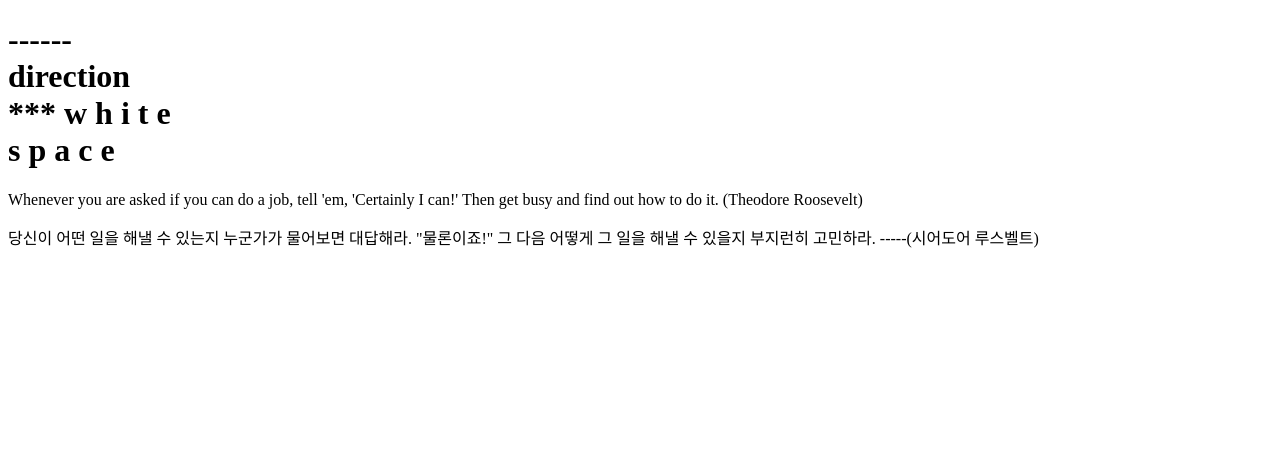
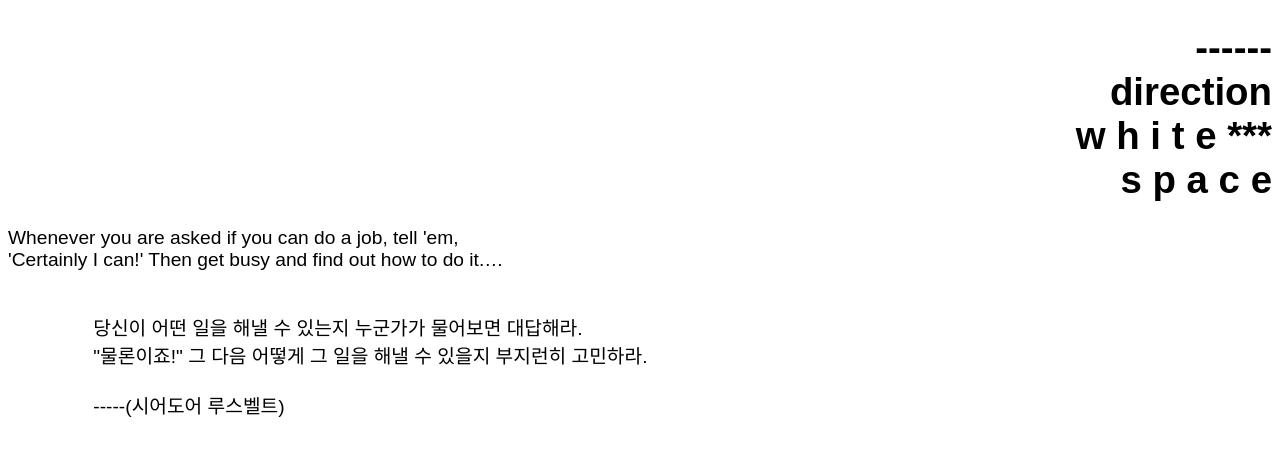
Before and after one commit to rnjstpfk/web, a plain HTML site: page chapter06/chapter03.html in a window 1280 px wide. Drawn offline with Linux system fonts and the light colour scheme.

Commit message:
chapter03

```diff
--- a/chapter06/chapter03.html
+++ b/chapter06/chapter03.html
@@ -1,17 +1,40 @@
 <!DOCTYPE HTML>
 <html>
+
 <head>
 	<title> 글 문단의 흐름 방향, 공백 처리에 관련된 속성 알아보기 </title>
 	<meta charset="UTF-8" />
 	<style type="text/css">
+		body {
+			font: 1.2em "맑은 고딕", sans-serif;
+		}
 
+		h1 {
+			direction: rtl;
+		}
+
+		.nowrapP {
+			width: 500px;
+			overflow: hidden;
+			/* white-space: nowrap; */
+			text-overflow: ellipsis;
+			display: -webkit-box;
+			-webkit-line-clamp: 2;
+			-webkit-box-orient: vertical;
+		}
+
+		.preP {
+			white-space: pre;
+
+		}
 	</style>
+
 </head>
 
 <body>
-		<h1>------<br>direction <br>*** w h i t e  <br>  s p a c e </h1>
+	<h1>------<br>direction <br>*** w h i t e <br> s p a c e </h1>
 	<p class="nowrapP">Whenever you are asked if you can do a job, tell
-			'em, 'Certainly I can!' Then get busy	and find out how to do it.
+		'em, 'Certainly I can!' Then get busy and find out how to do it.
 		(Theodore Roosevelt)
 	</p>
 	<p class="preP">
@@ -21,4 +44,5 @@
 		-----(시어도어 루스벨트)
 	</p>
 </body>
+
 </html>
```
Also changed, not shown: chapter06/chapter02.html (+11 -2 lines), chapter06/chapter04.html (+16 -0 lines). Lines whose indentation alone changed are shown as unchanged.
